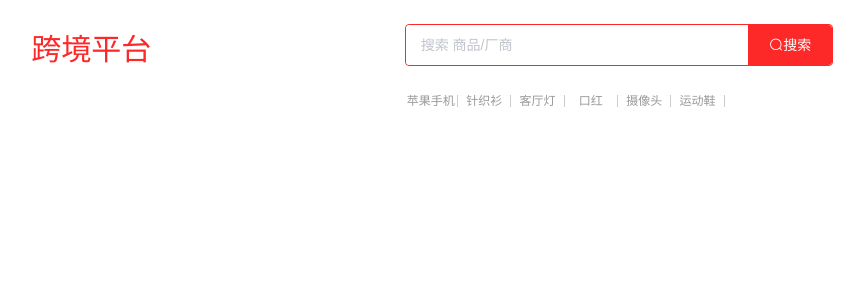
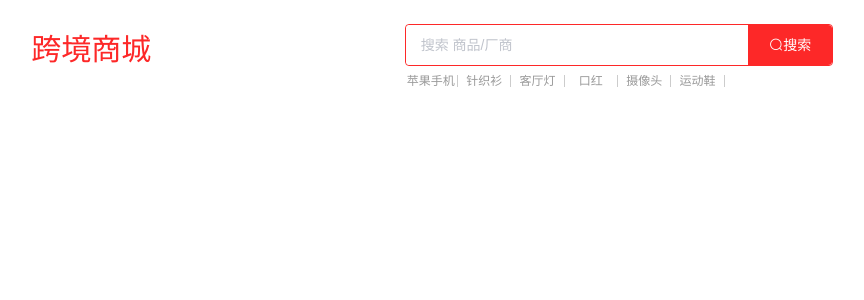
Before and after one commit to Shaun-Zhang0/mbc_mall, a Vue app: page /mall/search in a window 1280 px wide. Shown: the top 300 px of the page, without its empty margins (22-886 px from the left). Built offline with nearby package versions, Linux system fonts and the light colour scheme.

Commit message:
Update search.vue

```diff
--- a/src/components/mall/index/search.vue
+++ b/src/components/mall/index/search.vue
@@ -9,7 +9,7 @@
         <el-row class="row">
             <el-col :xs="8" :sm="10" :md="10" :lg="1" :xl="1">&nbsp;</el-col>
             <el-col :xs="16" :sm="14" :md="14" :lg="4" style="height:100%">
-                <span style="font-size: 30px;color: rgb(253, 40, 40);">跨境平台</span>
+                <span style="font-size: 30px;color: rgb(253, 40, 40);">跨境商城</span>
             </el-col>
             <el-col :xs="2" :sm="7" :md="7" :lg="3" :xl="3">&nbsp;</el-col>
             <el-col :xs="20" :sm="10" :md="10" :lg="8" :xl="9" class="form">
@@ -18,7 +18,7 @@
                         <el-button class="el-icon-search" style="background-color:rgb(253, 40, 40);color:white" slot="append">搜索</el-button>
                     </el-input>
                 </el-row>
-                <el-row style="line-height:30px;">
+                <el-row style="margin-top:-20px;">
                     <el-col :xs="5" :sm="4" :md="4" :lg="3" :xl="3" class="suggest" v-for="words in suggest_word">
                         <span class="suggest_item" style="">{{words.word}}</span>
                     </el-col>
```
